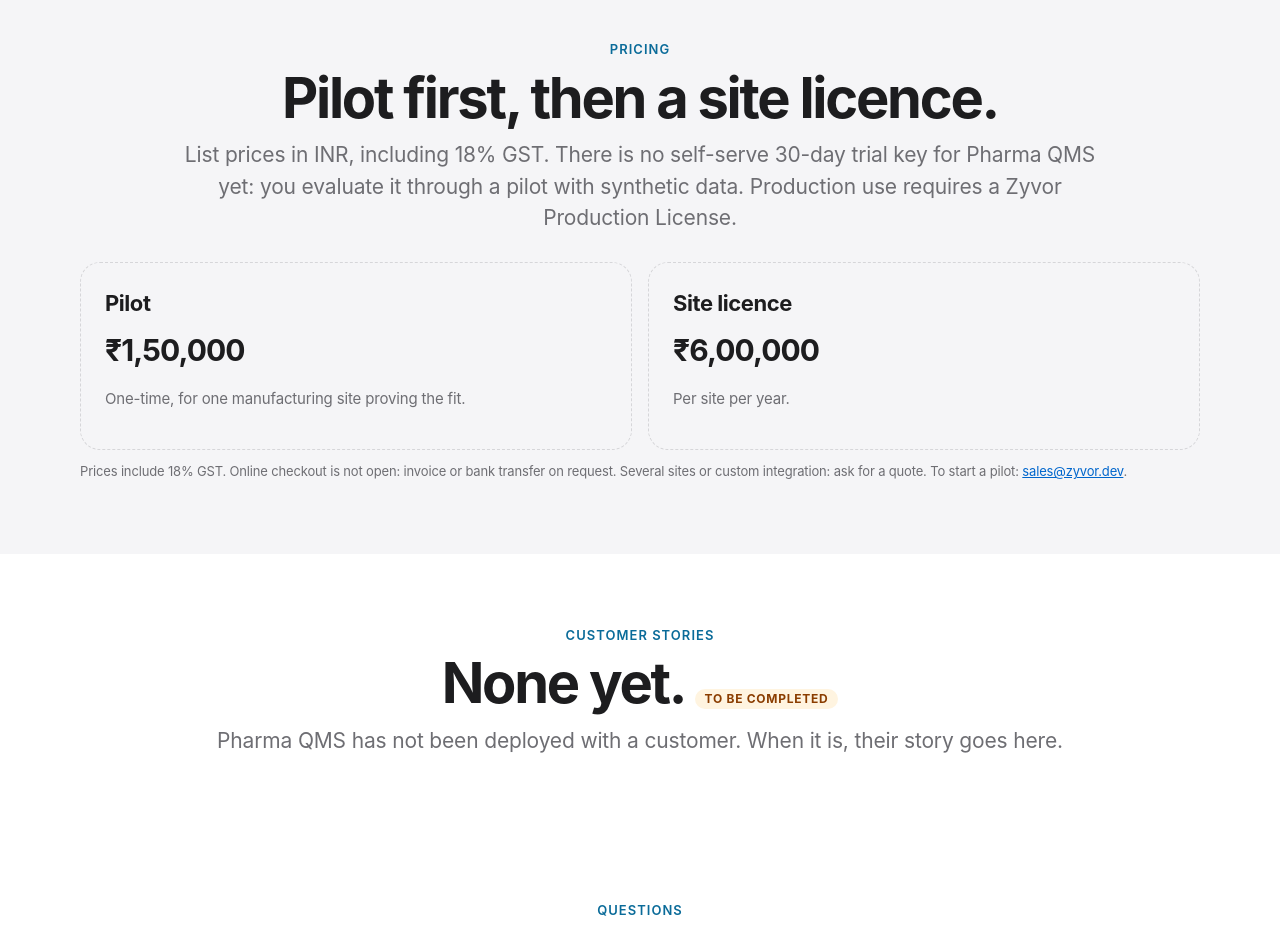
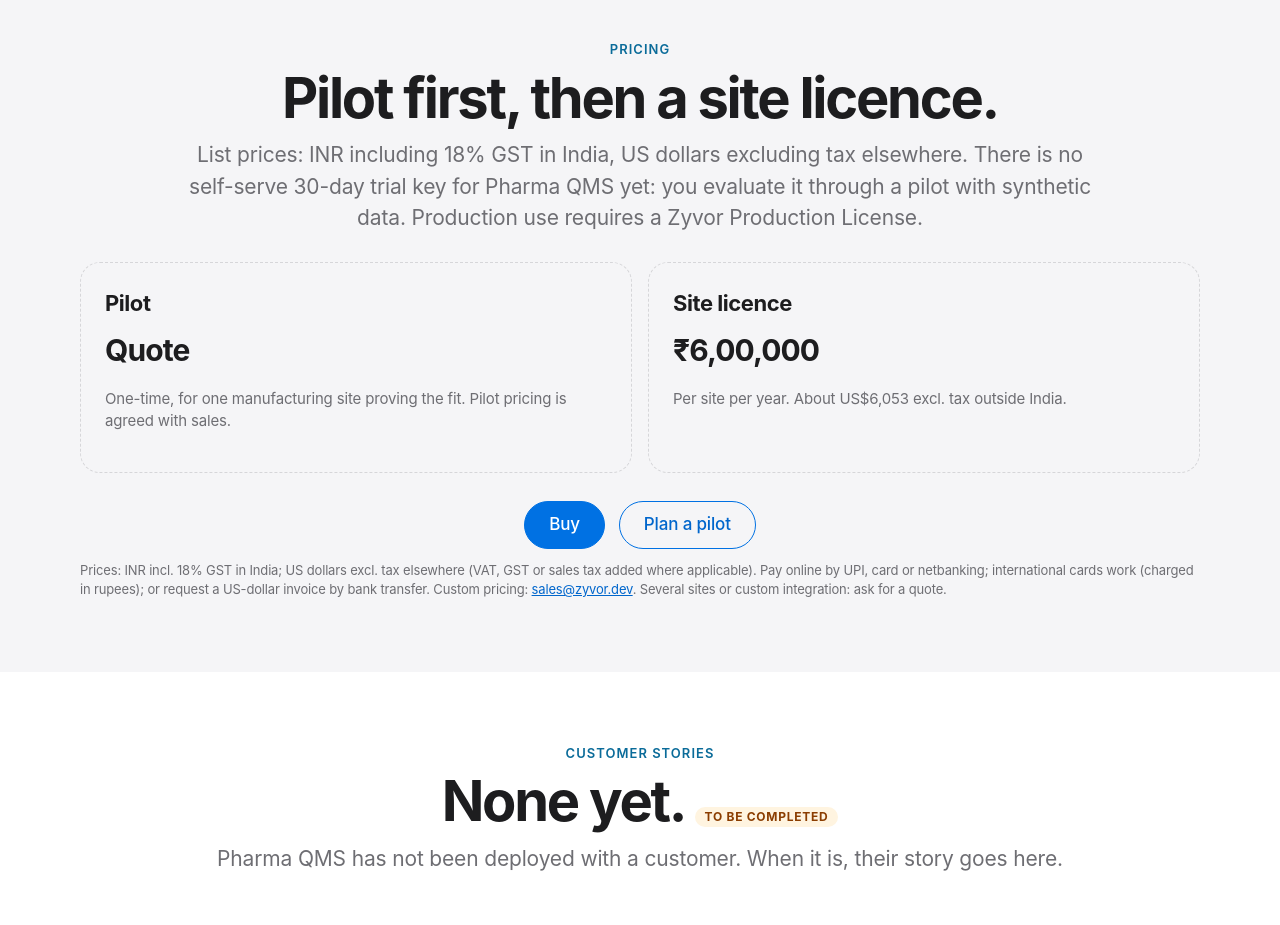
Before and after one commit to zyvorai/zyvor-pharma-qms-site, a website: page index.html in a window 1280 px wide. Shown: the part 10140-11065 px from the top of the page. Drawn offline with Linux system fonts and the light colour scheme.

Commit message:
Worldwide prices: INR incl. GST in India, US dollars excl. tax elsewhere
Co-Authored-By: Claude Sonnet 5.5 <noreply@anthropic.com>

```diff
--- a/index.html
+++ b/index.html
@@ -21,7 +21,7 @@
 <meta name="twitter:title" content="Zyvor Pharma QMS · Batch to release for manufacturers">
 <meta name="twitter:description" content="Manufacturing quality from batch to release — India, US and EU market modules. Pilot only.">
 <meta name="twitter:image" content="https://zyvorai.github.io/zyvor-pharma-qms-site/assets/og.png">
-<script type="application/ld+json">{"@context":"https://schema.org","@type":"SoftwareApplication","name":"Zyvor Pharma QMS","applicationCategory":"BusinessApplication","operatingSystem":"Linux, containers, Kubernetes, macOS, Windows","description":"Pharmaceutical manufacturing QMS: batches, eBMR, laboratory, OOS, CAPA, release, and India/US/EU market modules. Pilot electronic records; not validated.","publisher":{"@type":"Organization","name":"Zyvor AI Labs"},"url":"https://zyvorai.github.io/zyvor-pharma-qms-site/"}</script>
+<script type="application/ld+json">{"@context":"https://schema.org","@type":"SoftwareApplication","name":"Zyvor Pharma QMS","applicationCategory":"BusinessApplication","operatingSystem":"Linux, containers, Kubernetes, macOS, Windows","description":"Pharmaceutical manufacturing QMS: batches, eBMR, laboratory, OOS, CAPA, release, and India/US/EU market modules. Pilot electronic records; not validated.","publisher":{"@type":"Organization","name":"Zyvor AI Labs"},"url":"https://zyvorai.github.io/zyvor-pharma-qms-site/","offers":[{"@type":"Offer","name":"Site licence, per site per year (India, incl. 18% GST)","price":"600000","priceCurrency":"INR","url":"https://zyvor.dev/buy"},{"@type":"Offer","name":"Site licence, per site per year (outside India, excl. tax)","price":"6053","priceCurrency":"USD","url":"https://zyvor.dev/buy"}]}</script>
 <script src="theme.js"></script>
 <link rel="stylesheet" href="site.css">
 </head>
@@ -193,12 +193,13 @@
 </section>
 
 <section id="pricing" class="tint">
-  <div class="center"><p class="kicker">Pricing</p><h2>Pilot first, then a site licence.</h2><p class="sub">List prices in INR, including 18% GST. There is no self-serve 30-day trial key for Pharma QMS yet: you evaluate it through a pilot with synthetic data. Production use requires a Zyvor Production License.</p></div>
+  <div class="center"><p class="kicker">Pricing</p><h2>Pilot first, then a site licence.</h2><p class="sub">List prices: INR including 18% GST in India, US dollars excluding tax elsewhere. There is no self-serve 30-day trial key for Pharma QMS yet: you evaluate it through a pilot with synthetic data. Production use requires a Zyvor Production License.</p></div>
   <div class="tiers two">
-    <div class="tier"><h3>Pilot</h3><div class="price">&#8377;1,50,000</div><p>One-time, for one manufacturing site proving the fit.</p></div>
-    <div class="tier"><h3>Site licence</h3><div class="price">&#8377;6,00,000</div><p>Per site per year.</p></div>
+    <div class="tier"><h3>Pilot</h3><div class="price">Quote</div><p>One-time, for one manufacturing site proving the fit. Pilot pricing is agreed with sales.</p></div>
+    <div class="tier"><h3>Site licence</h3><div class="price">&#8377;6,00,000</div><p>Per site per year. About US$6,053 excl. tax outside India.</p></div>
   </div>
-  <p class="foot">Prices include 18% GST. Online checkout is not open: invoice or bank transfer on request. Several sites or custom integration: ask for a quote. To start a pilot: <a href="mailto:sales@zyvor.dev?subject=Pharma%20QMS%20pilot">sales@zyvor.dev</a>.</p>
+  <div class="cta"><a class="btn primary" href="https://zyvor.dev/buy">Buy</a><a class="btn" href="mailto:sales@zyvor.dev?subject=Pharma%20QMS%20pilot">Plan a pilot</a></div>
+  <p class="foot">Prices: INR incl. 18% GST in India; US dollars excl. tax elsewhere (VAT, GST or sales tax added where applicable). Pay online by UPI, card or netbanking; international cards work (charged in rupees); or request a US-dollar invoice by bank transfer. Custom pricing: <a href="mailto:sales@zyvor.dev?subject=Pharma%20QMS%20pilot">sales@zyvor.dev</a>. Several sites or custom integration: ask for a quote.</p>
 </section>
 
 <section id="stories">
```
